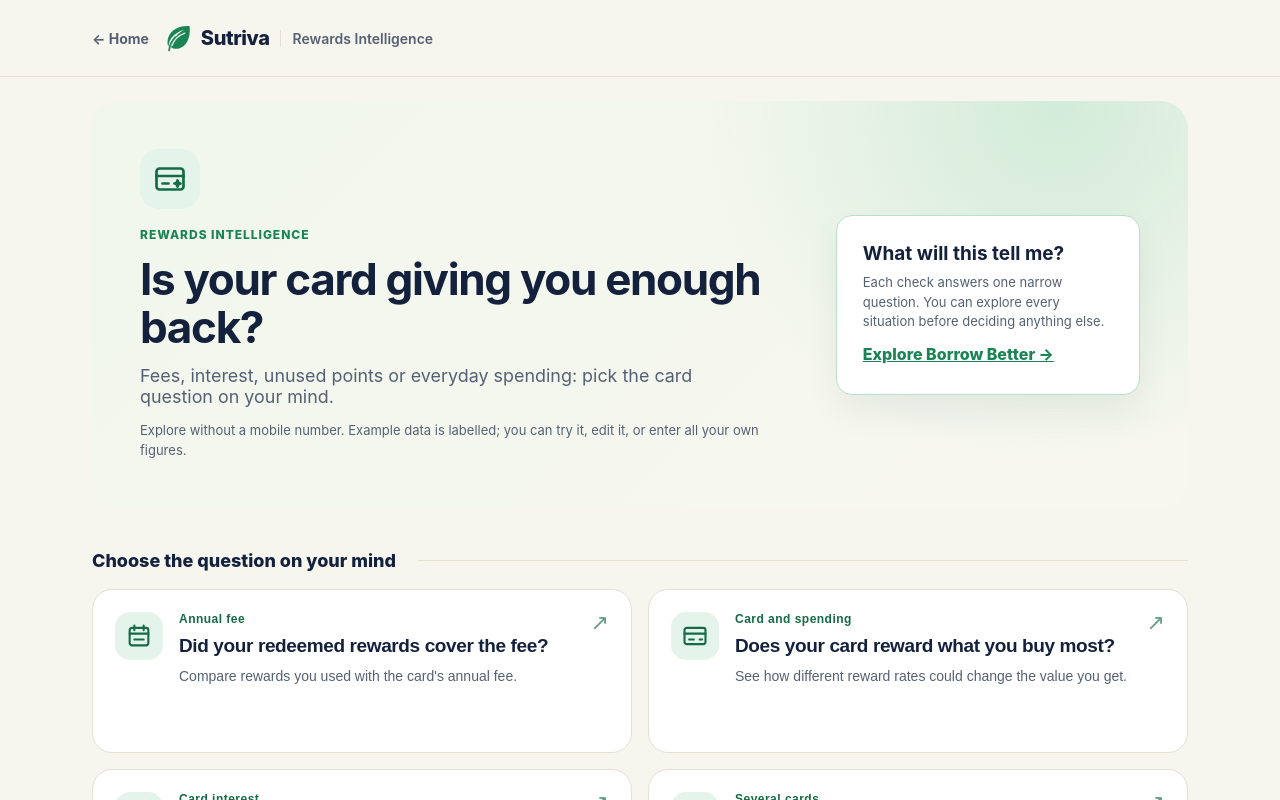
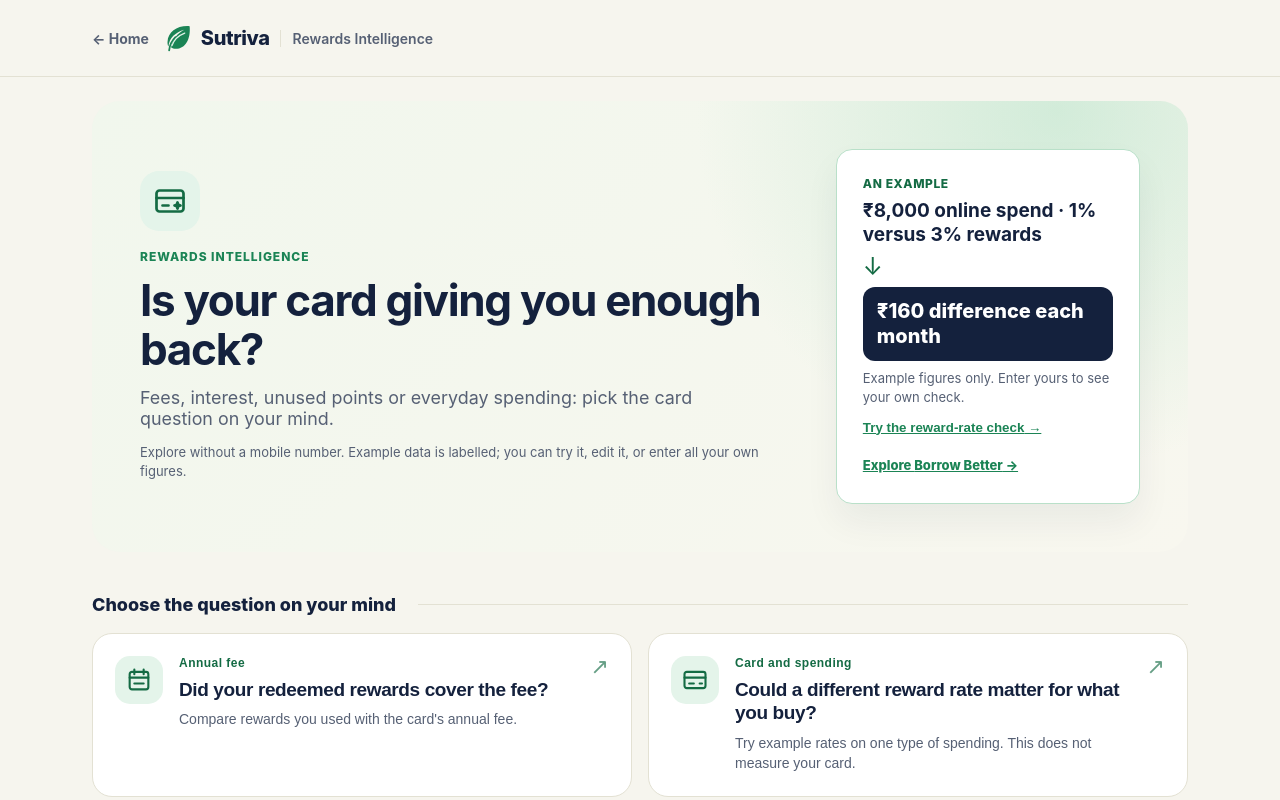
Before and after one commit to agrodhara/SUTRIVA, a Next.js app in the folder apps/pwa/: page /money-value in a window 1280 px wide. Shown: the top 800 px of the page. Built offline with nearby package versions, Linux system fonts and the light colour scheme; no server answers.

Commit message:
design: broaden situation examples for younger visitors

```diff
--- a/apps/pwa/app/situations/SituationLanding.tsx
+++ b/apps/pwa/app/situations/SituationLanding.tsx
@@ -18,6 +18,9 @@ const OTHER_GROUP_HREF: Record<SituationGroup, string> = {
 export function SituationLanding({ group, onChoose }: { group: SituationGroup; onChoose: (key: string) => void }) {
   const copy = GROUP_COPY[group];
   const other = otherGroup(group);
+  const preview = group === "borrow"
+    ? { key: "purchase", label: "An example", input: "₹45,000 income · ₹28,000 costs · ₹3,000 phone EMI", result: "₹14,000 left each month", action: "Try the purchase check" }
+    : { key: "fit", label: "An example", input: "₹8,000 online spend · 1% versus 3% rewards", result: "₹160 difference each month", action: "Try the reward-rate check" };
   return (
     <div className={`${ui.content} ${styles.landing}`}>
       <div className={styles.hero}>
@@ -29,8 +32,12 @@ export function SituationLanding({ group, onChoose }: { group: SituationGroup; o
           <p className={ui.disclaimer}>Explore without a mobile number. Example data is labelled; you can try it, edit it, or enter all your own figures.</p>
         </div>
         <div className={`${ui.card} ${styles.heroCard}`}>
-          <strong>What will this tell me?</strong>
-          <p className={ui.disclaimer}>Each check answers one narrow question. You can explore every situation before deciding anything else.</p>
+          <span className={styles.heroExampleLabel}>{preview.label}</span>
+          <strong>{preview.input}</strong>
+          <span className={styles.heroExampleArrow} aria-hidden="true">↓</span>
+          <span className={styles.heroExampleResult}>{preview.result}</span>
+          <p className={ui.disclaimer}>Example figures only. Enter yours to see your own check.</p>
+          <button type="button" className={styles.linkButton} onClick={() => onChoose(preview.key)}>{preview.action} →</button>
           <Link href={OTHER_GROUP_HREF[group]} className={styles.linkButton}>
             Explore {GROUP_COPY[other].eyebrow} →
           </Link>
--- a/apps/pwa/app/situations/situations.module.css
+++ b/apps/pwa/app/situations/situations.module.css
@@ -56,6 +56,10 @@
 }
 
 .heroCard > strong { font-size: 19px; line-height: 1.25; }
+.heroExampleLabel { color: var(--green-dark); font-size: 12px; font-weight: 800; text-transform: uppercase; letter-spacing: .05em; }
+.heroExampleArrow { color: var(--green-dark); font-size: 24px; line-height: 1; }
+.heroExampleResult { padding: 12px 14px; border-radius: 12px; background: var(--navy); color: #fff; font-size: 20px; font-weight: 800; line-height: 1.25; }
+.heroCard .linkButton + .linkButton { margin-top: 6px; font-size: 13px; }
 
 .sectionIntro { display: flex; gap: 22px; align-items: center; font-weight: 800; color: var(--navy); font-size: 18px; }
 .sectionRule { height: 1px; background: var(--line); flex: 1; }
@@ -141,8 +145,9 @@
 .storyName { margin: 23px 0 4px; color: var(--green-dark); font-size: 13px; font-weight: 800; text-transform: uppercase; letter-spacing: .05em; }
 .storyMoment { margin: 0; font-size: clamp(22px, 2.4vw, 29px); line-height: 1.15; letter-spacing: -.025em; }
 .storyDetail { margin: 12px 0 20px; color: var(--ink); font-size: 15px; line-height: 1.5; }
-.storyFigureGrid { display: grid; gap: 8px; }
+.storyFigureGrid { display: grid; grid-template-columns: repeat(2, minmax(0, 1fr)); gap: 8px; }
 .storyFigureGrid span { display: block; padding: 10px 12px; background: rgb(255 255 255 / .83); border: 1px solid var(--mint-line); border-radius: 10px; font-size: 14px; font-weight: 700; }
+.storyFigureGrid span:nth-child(odd):last-child { grid-column: 1 / -1; }
 .storyConnector { display: flex; align-items: center; gap: 11px; margin: 18px 0; color: var(--green-dark); font-size: 12px; font-weight: 800; text-align: center; }
 .storyConnector span { flex: 1; height: 1px; background: var(--mint-line); }
 .storyPayoff { display: grid; gap: 6px; padding: 18px; border-radius: 15px; color: #fff; background: var(--navy); }
@@ -184,9 +189,11 @@
 
 @media (max-width: 600px) {
   .story { padding: 18px; }
-  .storyFigureGrid { grid-template-columns: repeat(2, minmax(0, 1fr)); }
-  .storyFigureGrid span { padding: 9px; font-size: 12px; }
-  .storyFigureGrid span:last-child { grid-column: 1 / -1; }
+  .storyDetail, .storyFigureGrid, .storyConnector { display: none; }
+  .storyName { margin-top: 10px; }
+  .storyPayoff { margin-top: 14px; padding: 13px; }
+  .storyPayoff strong { font-size: 18px; }
+  .storyFoot { margin-top: 10px; }
   .storyMoment { font-size: 22px; }
   .storyDetail { margin-bottom: 14px; }
   .hero { padding: 22px 18px; gap: 20px; margin-bottom: 28px; border-radius: 20px; }
--- a/apps/pwa/app/situations/situationsConfig.ts
+++ b/apps/pwa/app/situations/situationsConfig.ts
@@ -90,17 +90,17 @@ export const SITUATIONS: Record<SituationKey, SituationCopy> = {
     group: "borrow",
     nav: "New purchase",
     arrival: "Thinking of a car, phone or other big purchase?",
-    intro: "Check how the quoted EMI would fit your month.",
+    intro: "See what a phone, car or other purchase could leave you each month.",
     question: "Would this quoted EMI fit beside your current costs?",
     gap: "This does not include the purchase's running costs. It cannot tell you if a lender will approve a loan.",
     screenBase: "borrow_purchase",
     fields: [
-      { id: "price", label: "Purchase price", example: 1200000 },
-      { id: "down", label: "Amount you could pay upfront", example: 300000 },
-      { id: "emi", label: "EMI quoted for this purchase", example: 24000 },
-      { id: "months", label: "Number of monthly payments quoted", example: 48, type: "wholeNumber" },
-      { id: "income", label: "Monthly take-home income", example: 95000 },
-      { id: "costs", label: "Current EMIs and monthly essentials", example: 60000 },
+      { id: "price", label: "Purchase price", example: 80000 },
+      { id: "down", label: "Amount you could pay upfront", example: 20000 },
+      { id: "emi", label: "EMI quoted for this purchase", example: 3000 },
+      { id: "months", label: "Number of monthly payments quoted", example: 24, type: "wholeNumber" },
+      { id: "income", label: "Monthly take-home income", example: 45000 },
+      { id: "costs", label: "Current EMIs and monthly essentials", example: 28000 },
     ],
   },
   offer: {
@@ -123,7 +123,7 @@ export const SITUATIONS: Record<SituationKey, SituationCopy> = {
     group: "borrow",
     nav: "Loan rejected",
     arrival: "Loan rejected or got less than you asked for?",
-    intro: "Check how the EMI you wanted would fit your month.",
+    intro: "We cannot explain the decision. You can check the EMI you had in mind.",
     question: "Would that EMI fit your month?",
     gap: "This cannot explain why the lender said no or tell you if another lender would approve you.",
     screenBase: "borrow_rejected",
@@ -150,14 +150,14 @@ export const SITUATIONS: Record<SituationKey, SituationCopy> = {
   fit: {
     group: "rewards",
     nav: "Card and spending",
-    arrival: "Does your card reward what you buy most?",
-    intro: "See how different reward rates could change the value you get.",
+    arrival: "Could a different reward rate matter for what you buy?",
+    intro: "Try example rates on one type of spending. This does not measure your card.",
     question: "What difference could a reward rate make?",
     gap: "We do not know your card's real reward rate or rules. The rates shown are only examples.",
     screenBase: "rewards_fit",
     fields: [
-      { id: "category", label: "Where do you spend most?", example: "groceries", type: "select", options: ["Groceries", "Travel", "Online shopping", "Fuel", "Other"] },
-      { id: "spend", label: "How much do you spend here each month?", example: 12000 },
+      { id: "category", label: "Where do you spend most?", example: "online shopping", type: "select", options: ["Groceries", "Travel", "Online shopping", "Fuel", "Other"] },
+      { id: "spend", label: "How much do you spend here each month?", example: 8000 },
     ],
   },
   balance: {
@@ -193,7 +193,7 @@ export const SITUATIONS: Record<SituationKey, SituationCopy> = {
     group: "rewards",
     nav: "Unused points",
     arrival: "Have points you never use?",
-    intro: "See what you can check before those points sit idle.",
+    intro: "Know how much they are worth in rupees? Check your card app, then compare.",
     question: "Do you know what your unused points are worth?",
     gap: "Your card provider sets the point value and expiry date. We cannot see them here.",
     screenBase: "rewards_unused",
```
Also changed, not shown: apps/pwa/app/situations/SituationStory.tsx (+6 -6 lines), 1 other file (tests, documents, lock files or other folders).
